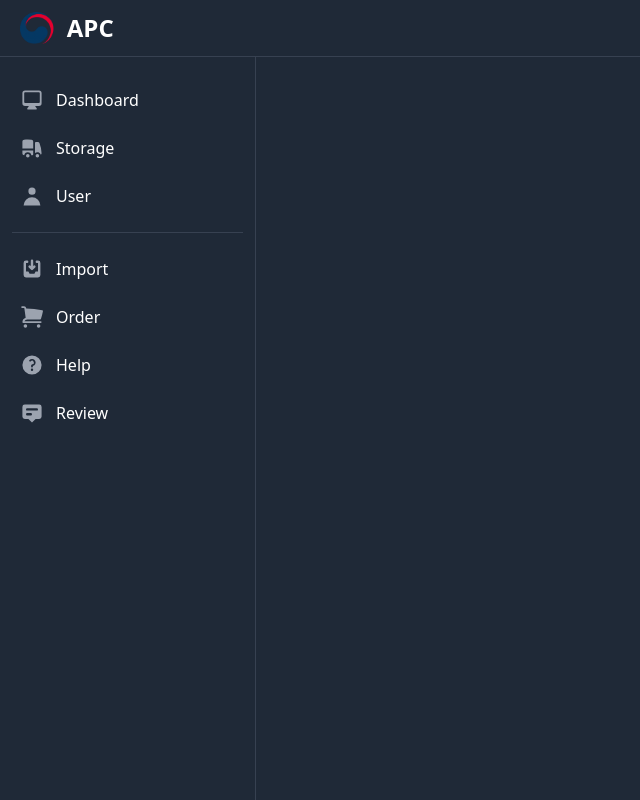
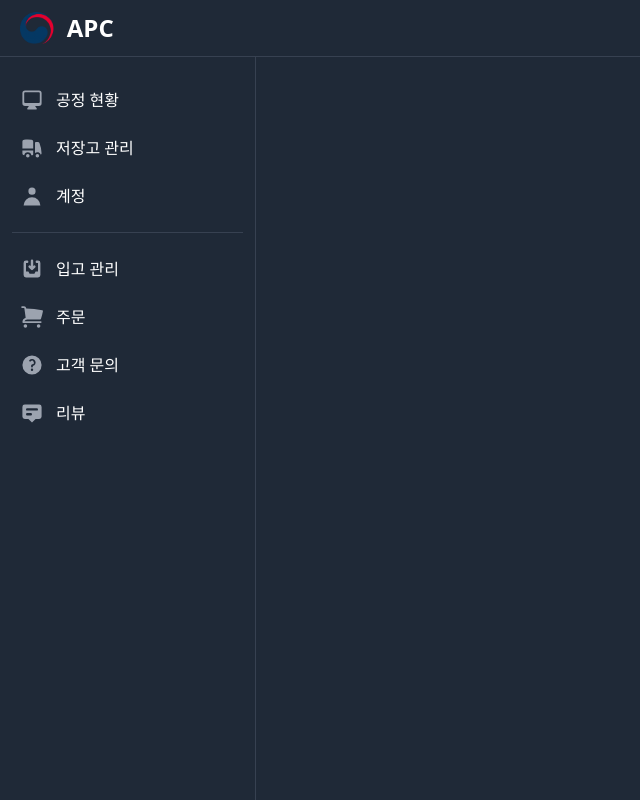
Before and after one commit to good9804/APCOrder, a Vue app in the folder front/: page / in a window 1280 px wide. Shown: the whole page, without its empty margins (0-640 px from the left). Built offline with nearby package versions, Linux system fonts and the light colour scheme; no server answers; the HTML template or start-up script is replaced by a standard one.

Commit message:
NavBar 한글 변경

```diff
--- a/front/src/components/NavBar.vue
+++ b/front/src/components/NavBar.vue
@@ -98,7 +98,7 @@
                     d="M2 4.25A2.25 2.25 0 014.25 2h11.5A2.25 2.25 0 0118 4.25v8.5A2.25 2.25 0 0115.75 15h-3.105a3.501 3.501 0 001.1 1.677A.75.75 0 0113.26 18H6.74a.75.75 0 01-.484-1.323A3.501 3.501 0 007.355 15H4.25A2.25 2.25 0 012 12.75v-8.5zm1.5 0a.75.75 0 01.75-.75h11.5a.75.75 0 01.75.75v7.5a.75.75 0 01-.75.75H4.25a.75.75 0 01-.75-.75v-7.5z"
                   ></path>
                 </svg>
-                <span class="ml-3">Dashboard</span>
+                <span class="ml-3">공정 현황</span>
               </div>
               <div v-if="show_drop_down_1" id="mega-menu-full-image-dropdown">
                 <a
@@ -111,7 +111,7 @@
                   href="/dashboard/view/storage"
                   class="flex items-center p-2 text-base font-normal text-gray-900 rounded-lg dark:text-white hover:bg-gray-100 dark:hover:bg-gray-700"
                 >
-                  <span class="ml-3">Cold Storage</span>
+                  <span class="ml-3">저온 저장고</span>
                 </a>
               </div>
             </button>
@@ -136,7 +136,7 @@
                   d="M6.5 18a1.5 1.5 0 100-3 1.5 1.5 0 000 3zM13.25 5a.75.75 0 00-.75.75v8.514a3.001 3.001 0 014.893 1.44c.37-.275.61-.719.595-1.227a24.905 24.905 0 00-1.784-8.549A1.486 1.486 0 0014.823 5H13.25zM14.5 18a1.5 1.5 0 100-3 1.5 1.5 0 000 3z"
                 ></path>
               </svg>
-              <span class="flex-1 ml-3 whitespace-nowrap">Storage</span>
+              <span class="flex-1 ml-3 whitespace-nowrap">저장고 관리</span>
             </a>
           </li>
 
@@ -166,7 +166,7 @@
                     clip-rule="evenodd"
                   ></path>
                 </svg>
-                <span class="flex-1 ml-3 whitespace-nowrap">User</span>
+                <span class="flex-1 ml-3 whitespace-nowrap">계정</span>
               </div>
             </button>
             <div v-if="show_drop_down_2" id="mega-menu-full-image-dropdown">
@@ -174,7 +174,7 @@
                 href="/users/mypage"
                 class="flex items-center p-2 text-base font-normal text-gray-900 rounded-lg dark:text-white hover:bg-gray-100 dark:hover:bg-gray-700"
               >
-                <span class="flex-1 ml-3 whitespace-nowrap">MyPage</span>
+                <span class="flex-1 ml-3 whitespace-nowrap">내 계정 정보</span>
               </a>
 
               <div v-show="login">
@@ -182,7 +182,7 @@
                   href="/users/login"
                   class="flex items-center p-2 text-base font-normal text-gray-900 rounded-lg dark:text-white hover:bg-gray-100 dark:hover:bg-gray-700"
                 >
-                  <span class="flex-1 ml-3 whitespace-nowrap">Sign In</span>
+                  <span class="flex-1 ml-3 whitespace-nowrap">로그인</span>
                 </a>
               </div>
               <div v-show="logout">
@@ -190,7 +190,7 @@
                   class="flex items-center p-2 text-base font-normal text-gray-900 rounded-lg dark:text-white hover:bg-gray-100 dark:hover:bg-gray-700"
                 >
                   <button v-on:click="signOut" class="ml-3 whitespace-nowrap">
-                    Sign Out
+                    로그아웃
                   </button>
                 </a>
               </div>
@@ -198,7 +198,7 @@
                 href="/users/signup"
                 class="flex items-center p-2 text-base font-normal text-gray-900 rounded-lg dark:text-white hover:bg-gray-100 dark:hover:bg-gray-700"
               >
-                <span class="flex-1 ml-3 whitespace-nowrap">Sign Up</span>
+                <span class="flex-1 ml-3 whitespace-nowrap">회원가입</span>
               </a>
             </div>
           </li>
@@ -234,7 +234,7 @@
                     d="M3 5a2 2 0 012-2h1a1 1 0 010 2H5v7h2l1 2h4l1-2h2V5h-1a1 1 0 110-2h1a2 2 0 012 2v10a2 2 0 01-2 2H5a2 2 0 01-2-2V5z"
                   ></path>
                 </svg>
-                <span class="flex-1 ml-3 whitespace-nowrap">Import</span>
+                <span class="flex-1 ml-3 whitespace-nowrap">입고 관리</span>
               </div>
             </button>
             <div v-if="show_drop_down_3" id="mega-menu-full-image-dropdown">
@@ -242,14 +242,14 @@
                 href="/product/import"
                 class="flex items-center p-2 text-gray-900 rounded-lg dark:text-white hover:bg-gray-100 dark:hover:bg-gray-700"
               >
-                <span class="flex-1 ml-3 whitespace-nowrap">Submit</span>
+                <span class="flex-1 ml-3 whitespace-nowrap">입고</span>
               </a>
 
               <a
                 href="/product/import/view"
                 class="flex items-center p-2 text-gray-900 rounded-lg dark:text-white hover:bg-gray-100 dark:hover:bg-gray-700"
               >
-                <span class="flex-1 ml-3 whitespace-nowrap">History</span>
+                <span class="flex-1 ml-3 whitespace-nowrap">입고내역</span>
               </a>
             </div>
           </li>
@@ -278,7 +278,7 @@
                     d="M1 1.75A.75.75 0 011.75 1h1.628a1.75 1.75 0 011.734 1.51L5.18 3a65.25 65.25 0 0113.36 1.412.75.75 0 01.58.875 48.645 48.645 0 01-1.618 6.2.75.75 0 01-.712.513H6a2.503 2.503 0 00-2.292 1.5H17.25a.75.75 0 010 1.5H2.76a.75.75 0 01-.748-.807 4.002 4.002 0 012.716-3.486L3.626 2.716a.25.25 0 00-.248-.216H1.75A.75.75 0 011 1.75zM6 17.5a1.5 1.5 0 11-3 0 1.5 1.5 0 013 0zM15.5 19a1.5 1.5 0 100-3 1.5 1.5 0 000 3z"
                   ></path>
                 </svg>
-                <span class="flex-1 ml-3 whitespace-nowrap">Order</span>
+                <span class="flex-1 ml-3 whitespace-nowrap">주문</span>
               </div>
             </button>
 
@@ -287,21 +287,21 @@
                 href="/order/main"
                 class="flex items-center p-2 text-gray-900 rounded-lg dark:text-white hover:bg-gray-100 dark:hover:bg-gray-700"
               >
-                <span class="flex-1 ml-3 whitespace-nowrap">Products</span>
+                <span class="flex-1 ml-3 whitespace-nowrap">제품 목록</span>
               </a>
 
               <a
                 href="/order/view"
                 class="flex items-center p-2 text-gray-900 rounded-lg dark:text-white hover:bg-gray-100 dark:hover:bg-gray-700"
               >
-                <span class="flex-1 ml-3 whitespace-nowrap">History</span>
+                <span class="flex-1 ml-3 whitespace-nowrap">주문 내역</span>
               </a>
               <a
                 href="/order/track/info"
                 class="flex items-center p-2 text-gray-900 rounded-lg dark:text-white hover:bg-gray-100 dark:hover:bg-gray-700"
               >
                 <span class="flex-1 ml-3 whitespace-nowrap"
-                  >Track Products</span
+                  >이력 조회</span
                 >
               </a>
             </div>
@@ -332,7 +332,7 @@
                     d="M18 10a8 8 0 11-16 0 8 8 0 0116 0zM8.94 6.94a.75.75 0 11-1.061-1.061 3 3 0 112.871 5.026v.345a.75.75 0 01-1.5 0v-.5c0-.72.57-1.172 1.081-1.287A1.5 1.5 0 108.94 6.94zM10 15a1 1 0 100-2 1 1 0 000 2z"
                   ></path>
                 </svg>
-                <span class="flex-1 ml-3 whitespace-nowrap">Help</span>
+                <span class="flex-1 ml-3 whitespace-nowrap">고객 문의</span>
               </div>
             </button>
             <div v-if="show_drop_down_5" id="mega-menu-full-image-dropdown">
@@ -340,13 +340,13 @@
                 href="/product/counsel"
                 class="flex items-center p-2 text-gray-900 rounded-lg dark:text-white hover:bg-gray-100 dark:hover:bg-gray-700"
               >
-                <span class="flex-1 ml-3 whitespace-nowrap">Counsel</span>
+                <span class="flex-1 ml-3 whitespace-nowrap">1:1 문의</span>
               </a>
               <a
                 href="/product/counsel/view"
                 class="flex items-center p-2 text-gray-900 rounded-lg dark:text-white hover:bg-gray-100 dark:hover:bg-gray-700"
               >
-                <span class="flex-1 ml-3 whitespace-nowrap">History</span>
+                <span class="flex-1 ml-3 whitespace-nowrap">문의 내역</span>
               </a>
             </div>
           </li>
@@ -368,7 +368,7 @@
                   d="M18 13V5a2 2 0 00-2-2H4a2 2 0 00-2 2v8a2 2 0 002 2h3l3 3 3-3h3a2 2 0 002-2zM5 7a1 1 0 011-1h8a1 1 0 110 2H6a1 1 0 01-1-1zm1 3a1 1 0 100 2h3a1 1 0 100-2H6z"
                 ></path>
               </svg>
-              <span class="flex-1 ml-3 whitespace-nowrap">Review</span>
+              <span class="flex-1 ml-3 whitespace-nowrap">리뷰</span>
             </a>
           </li>
         </ul>
```
